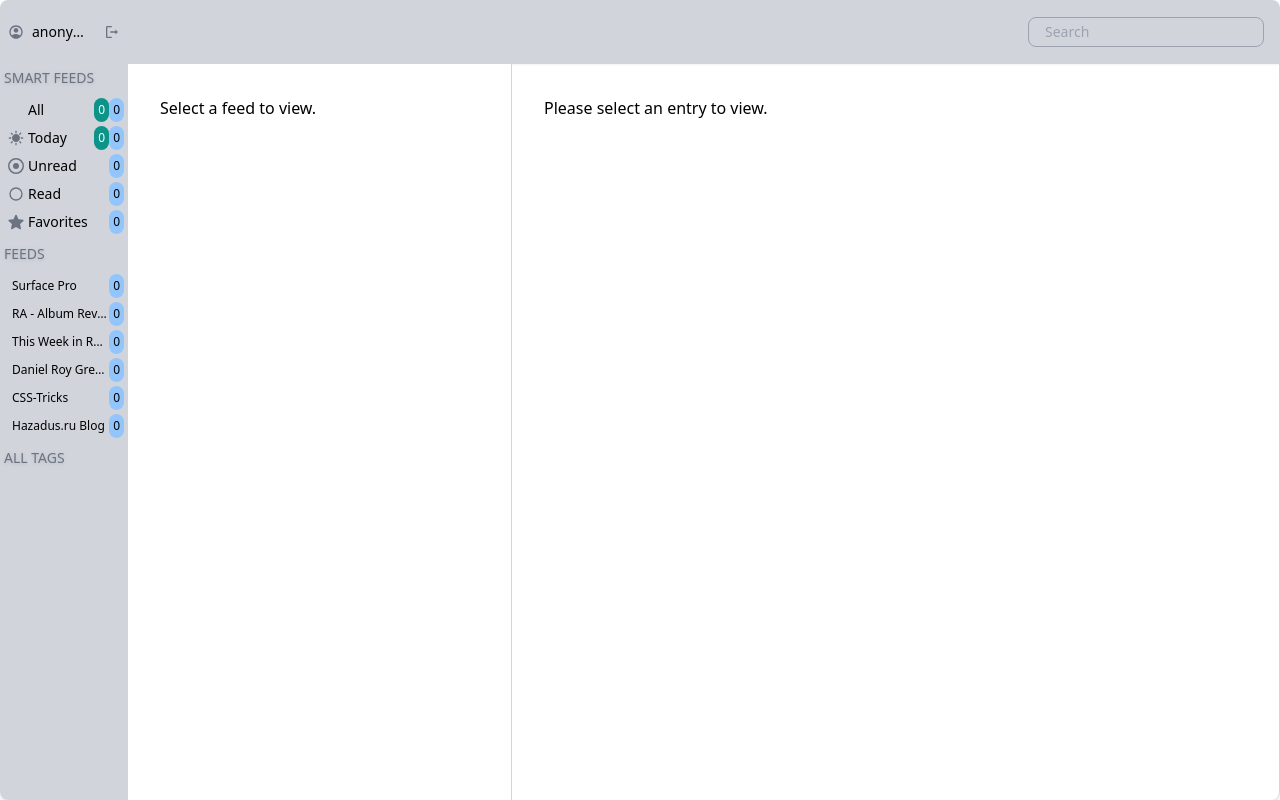
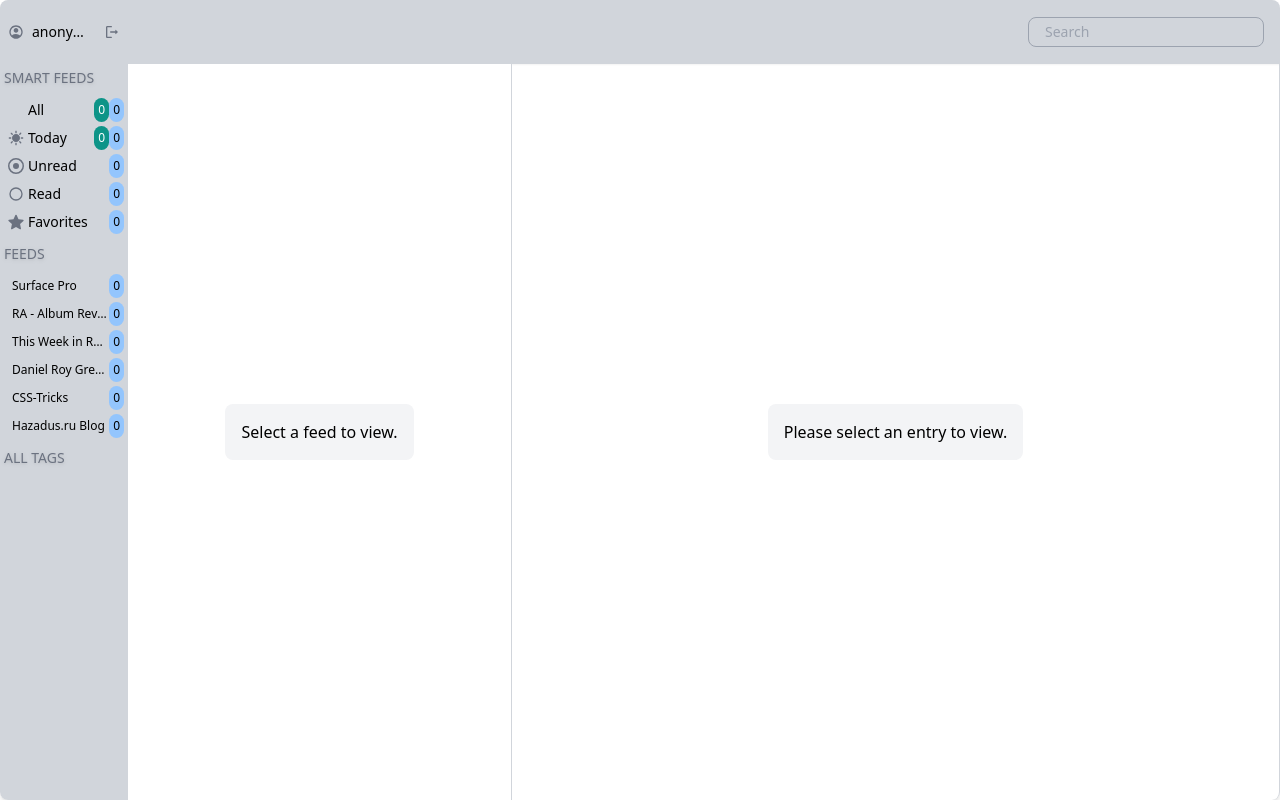
Before and after one commit to hazadus/django-rss-reader, a Django app: page /feeds/ in a window 1280 px wide. Run offline with Django 4.2, Linux system fonts and the light colour scheme; a user stored in the database is signed in; data comes from the database, SQL or seed files in the repository; data that the repository does not hold is empty; style sheets or scripts are compiled from the project's sources; parts of the project's set-up code (start-up, migrations or seed data) failed here and were passed over; some libraries are stand-ins or nearby versions.

Commit message:
ui: Styled info banners in empty 2nd and 3rd columns.

```diff
--- a/templates/feeds/includes/entry_detail.html
+++ b/templates/feeds/includes/entry_detail.html
@@ -52,7 +52,7 @@
 </div>
 
 <!-- Content of the entry (scrollable) -->
-<div class="flex flex-1 flex-col p-4 md:p-8 overflow-y-auto overflow-x-hidden border-r border-r-gray-300 rounded-br-lg relative">
+<div class="flex flex-1 flex-col p-4 md:p-8 overflow-y-auto overflow-x-hidden border-r border-r-gray-300 rounded-br-lg relative {% if not entry %}justify-center{% endif %}">
   {% if entry %}
     <!-- Feed title and entry author + cover image -->
     <div class="flex pb-2 mb-4 border-b border-b-gray-300">
@@ -141,6 +141,8 @@
       {% endif %}
     </div>
   {% else %}
-    <span>Please select an entry to view.</span>
+    <div class="mx-auto rounded-lg p-4 bg-gray-100">
+      Please select an entry to view.
+    </div>
   {% endif %}
 </div>
--- a/templates/feeds/includes/entry_list.html
+++ b/templates/feeds/includes/entry_list.html
@@ -44,7 +44,7 @@
 </div>
 
 <!-- Entries column content (scrollable) -->
-<div class="flex flex-col flex-1 overflow-y-auto overflow-x-hidden border-r border-r-gray-300">
+<div class="flex flex-col flex-1 overflow-y-auto overflow-x-hidden border-r border-r-gray-300 {% if not entries %}justify-center{% endif %}">
   {% if entries %}
     {% for item in entries %}
       <a href="{% url 'feeds:entry_detail' mode item.pk %}{% if in_feed %}?in_feed={{ in_feed }}{% endif %}">
@@ -76,6 +76,8 @@
       </a>
     {% endfor %}
   {% else %}
-    <div class="p-8">Select a feed to view.</div>
+    <div class="mx-auto rounded-lg p-4 bg-gray-100">
+      Select a feed to view.
+    </div>
   {% endif %}
 </div>
```
